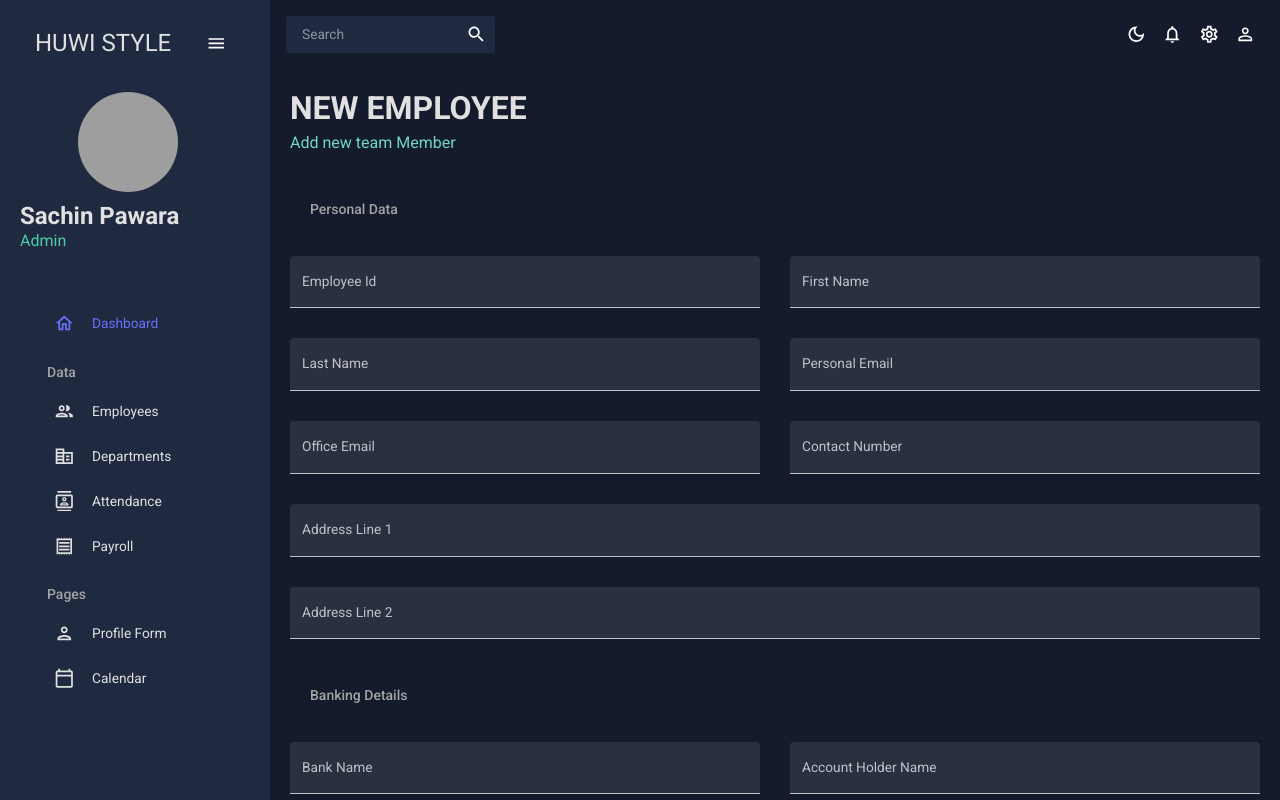
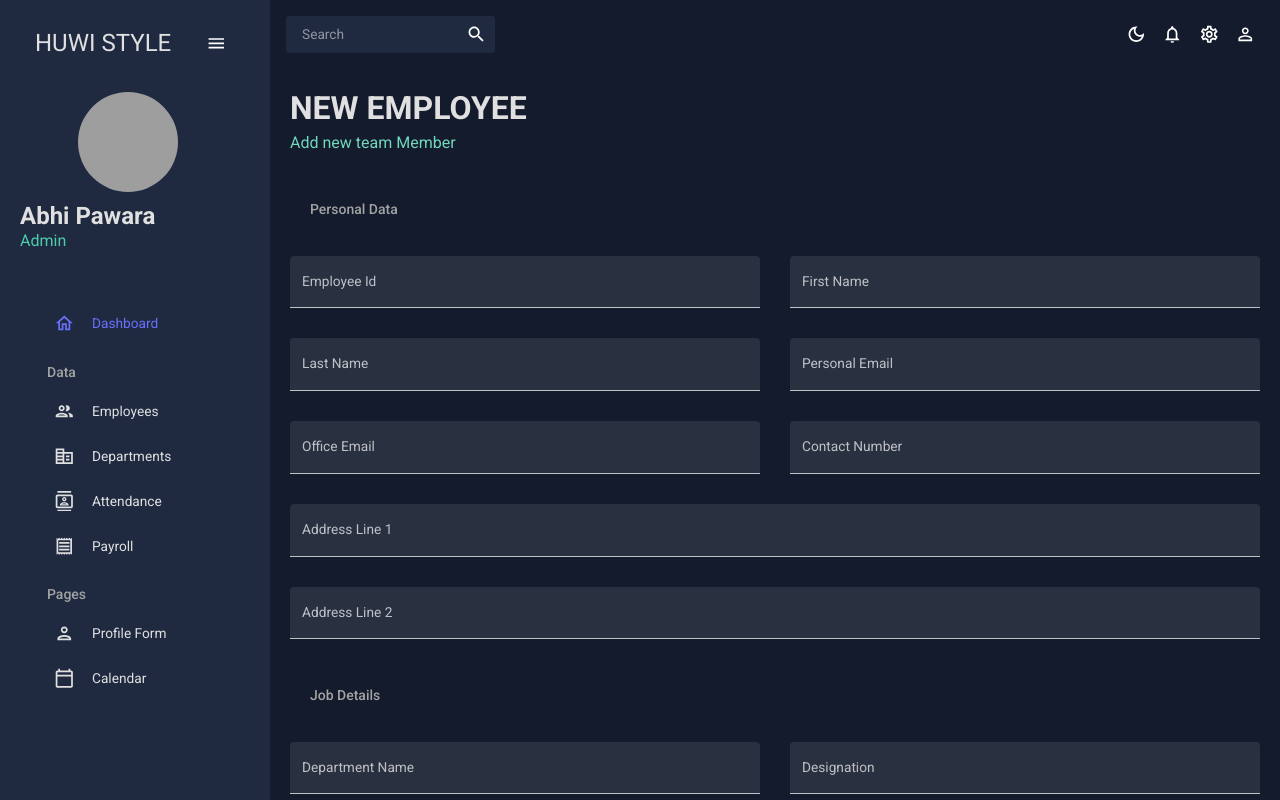
Before and after one commit to abtargus7/HRMS-huwistyle-client, a React (Vite) app: page /api/v1/employee/add in a window 1280 px wide. Shown: the top 800 px of the page. Built offline with nearby package versions, Linux system fonts and the light colour scheme; grey boxes are pictures that could not be loaded.

Commit message:
add: department and designation field on add employee form

```diff
--- a/src/scenes/department/add_department/index.jsx
+++ b/src/scenes/department/add_department/index.jsx
@@ -6,21 +6,39 @@ import useMediaQuery from "@mui/material/useMediaQuery";
 import Header from "../../../components/Header";
 import { tokens } from "../../../theme";
 import { useEffect } from "react";
-// import axios from "axios";
+import axios from "axios";
 
 const AddDepartment = () => {
     const theme = useTheme();
     const colors = tokens(theme.palette.mode);
 
     const handleFormSubmit = (values) => {
-        console.log(values);
+        axios.post("/api/v1/department/add", {
+            departmentId : values.departmentId,
+            departmentName: values.departmentName,
+            managerName: values.managerName
+        })
+        .then((response) => console.log(response))
+        .catch(error => console.log(error))
       };
+
+    // const handleFormSubmit = async (values) => {
+    //     const res = await fetch("/api/v1/department/add");
+    //     console.log(res);
+    // }
+
+    //   const fetchData = async() => {
+    //     const res = await fetch("/api/v1/department/add");
+    //     console.log(res);
+    //   }
 
     // useEffect(() => {
     //   axios.get("/api/v1")
     //   .then((response) => console.log(response))
     //   .catch((error) => console.log(error))
     // }, [])
+
+
 
     return <Box m="20px">
       <Header title={"NEW DEPARTMENT"} subtitle={"Add new Department"} />
--- a/src/scenes/employee/add_employee/index.jsx
+++ b/src/scenes/employee/add_employee/index.jsx
@@ -180,6 +180,41 @@ const AddEmployee = () => {
                 sx={{ gridColumn: "span 4" }}
               />
 
+<Typography
+                variant="h6"
+                color={colors.gray[300]}
+                sx={{ m: "15px 0 5px 20px", gridColumn: "span 4" }}
+              >
+                Job Details
+              </Typography>
+
+              {/* Dropdown list is required for department tab */}
+              <TextField
+                fullWidth
+                variant="filled"
+                type="text"
+                label="Department Name"
+                onBlur={handleBlur}
+                onChange={handleChange}
+                value={values.departmentName}
+                name="departmentName"
+                error={!!touched.departmentName && !!errors.departmentName}
+                helperText={touched.departmentName && errors.departmentName}
+                sx={{ gridColumn: "span 2" }}
+              />
+              <TextField
+                fullWidth
+                variant="filled"
+                type="text"
+                label="Designation"
+                onBlur={handleBlur}
+                onChange={handleChange}
+                value={values.designation}
+                name="designation"
+                error={!!touched.designation && !!errors.designation}
+                helperText={touched.designation && errors.designation}
+                sx={{ gridColumn: "span 2" }}
+              />
 
               <Typography
                 variant="h6"
@@ -315,8 +350,7 @@ const checkoutSchema = yup.object().shape({
   accountNumber: yup.string().required("required"),
   ifscCode: yup.string().required("required"),
   basicSalary: yup.string().required("required"),
-  employeeId: yup.string().required("required")
-
+  employeeId: yup.string().required("required"),
 });
 const initialValues = {
   firstName: "",
@@ -326,7 +360,7 @@ const initialValues = {
   contactNumber: "",
   address1: "",
   address2: "",
-  departments: "",
+  departmentName: "",
   bankName: "",
   accountHolderName: "",
   ifscCode: "",
@@ -334,7 +368,8 @@ const initialValues = {
   allowances: "",
   basicSalary: "",
   accountNumber: "",
-  employeeId: ""
+  employeeId: "",
+  designation: "",
 };
 
 export default AddEmployee;
--- a/src/scenes/global/Sidebar.jsx
+++ b/src/scenes/global/Sidebar.jsx
@@ -114,7 +114,7 @@ const Sidebar = () => {
                     fontWeight="bold"
                     sx={{ m: "10px 0 0 0" }}
                   >
-                    Sachin Pawara
+                    Abhi Pawara
                   </Typography>
                   <Typography variant="h5" color={colors.greenAccent[500]}>
                     Admin
```
